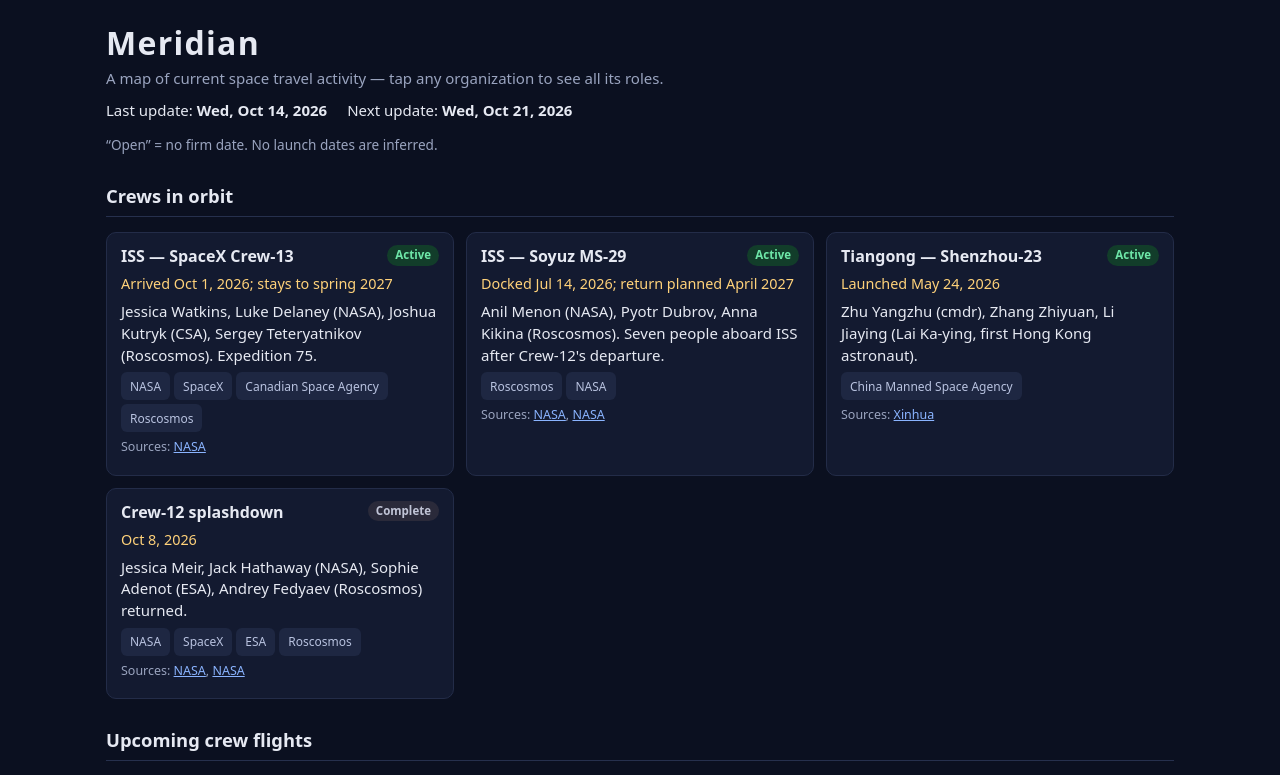
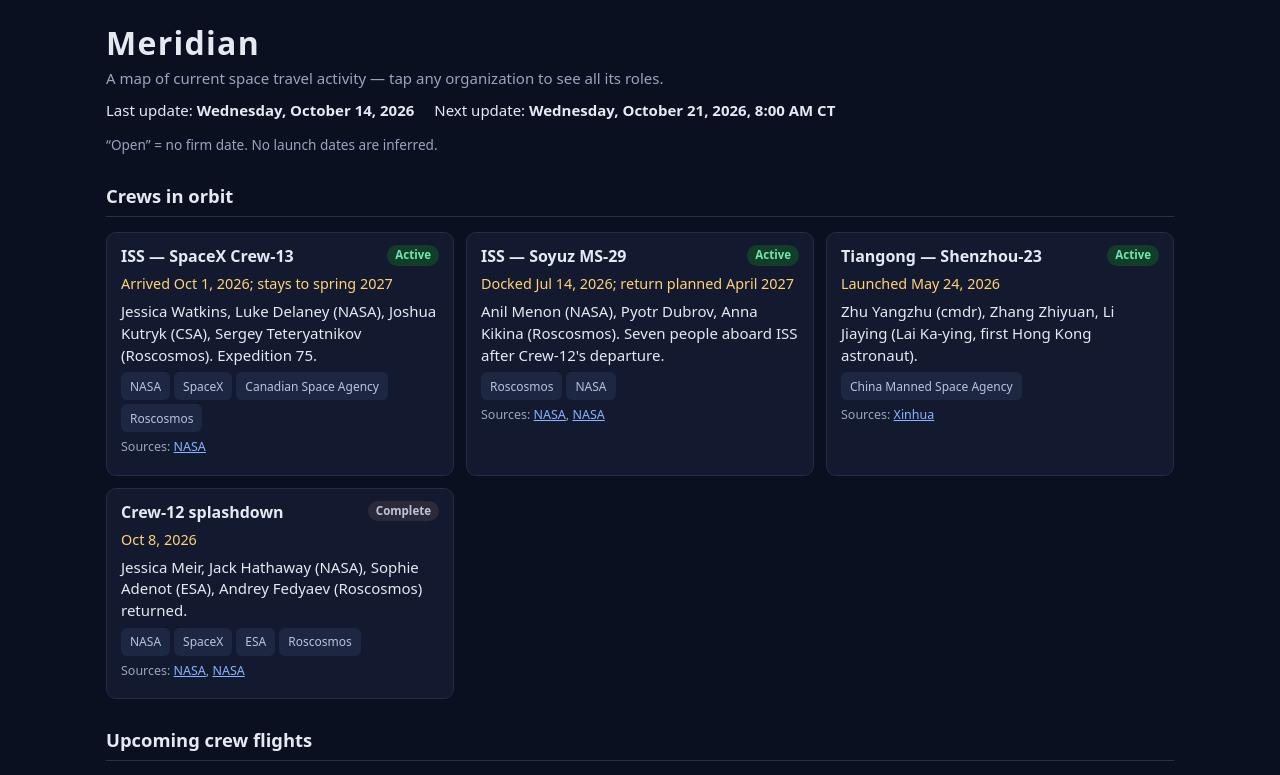
Before and after one commit to deanrwhite/meridian, a React (Vite) app: page / in a window 1280 px wide. Shown: the top 775 px of the page. Built offline with nearby package versions, Linux system fonts and the light colour scheme.

Commit message:
Show long-form last/next update with 8:00 AM CT

```diff
--- a/src/App.tsx
+++ b/src/App.tsx
@@ -6,6 +6,8 @@
 const srcById = new Map(SOURCES.map((s) => [s.id, s]));
 const fmt = (iso: string) =>
   new Date(iso + "T12:00:00Z").toLocaleDateString("en-US", { weekday: "short", month: "short", day: "numeric", year: "numeric", timeZone: "UTC" });
+const fmtLong = (iso: string) =>
+  new Date(iso + "T12:00:00Z").toLocaleDateString("en-US", { weekday: "long", month: "long", day: "numeric", year: "numeric", timeZone: "UTC" });
 const LABEL: Record<Status, string> = { active: "Active", scheduled: "Scheduled", open: "Open", flying: "Flying", grounded: "Grounded", paused: "Paused", complete: "Complete" };
 
 function Home() {
@@ -19,8 +21,8 @@
         <h1><Link to="/" className="brand">Meridian</Link></h1>
         <p className="sub">A map of current space travel activity — tap any organization to see all its roles.</p>
         <div className="dates">
-          <span>Last update: <b>{fmt(LAST_UPDATE_ISO)}</b></span>
-          <span>Next update: <b>{fmt(next)}</b></span>
+          <span>Last update: <b>{fmtLong(LAST_UPDATE_ISO)}</b></span>
+          <span>Next update: <b>{fmtLong(next)}, 8:00 AM CT</b></span>
         </div>
         <p className="note">“Open” = no firm date. No launch dates are inferred.</p>
       </header>
```
